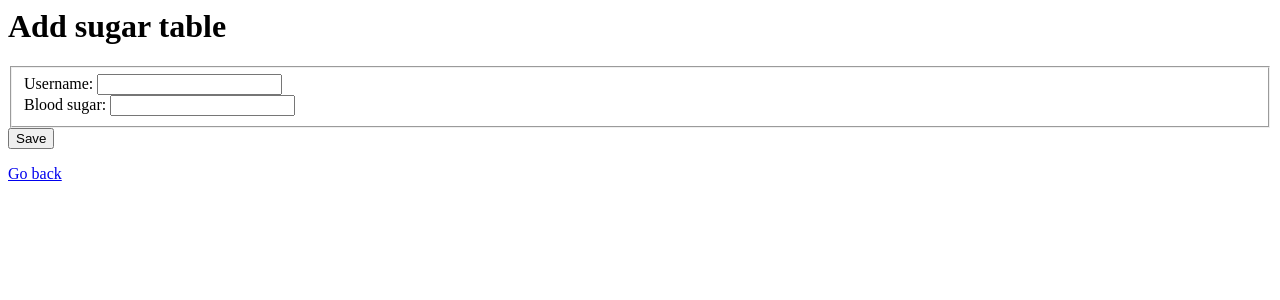
After one commit to jenkinjk/Walter, a Django app: a page that uses Walter/web_frontend/templates/walter/insert.html in a window 1280 px wide. The commit adds this page. Shown: the top 300 px of the page. Run offline with Django 3.2, Linux system fonts and the light colour scheme.

Commit message:
Added an insert page

```diff
--- a/Walter/Walter/urls.py
+++ b/Walter/Walter/urls.py
@@ -18,5 +18,5 @@ from django.contrib import admin
 
 urlpatterns = [
     url(r'^admin/', admin.site.urls),
-    url(r'^$', include('web_frontend.urls'))
+    url(r'^polls/', include('web_frontend.urls'))
 ]
--- a/Walter/web_frontend/templates/walter/index.html
+++ b/Walter/web_frontend/templates/walter/index.html
@@ -1,3 +1,3 @@
-<button>Name</button>
+<a href='insert'>Add a new reading</a> <br>
 
-<button>Sugar</button>
+<a href='history'>View blood sugar history</a>
--- /dev/null
+++ b/Walter/web_frontend/templates/walter/insert.html
@@ -0,0 +1,30 @@
+{{ added_message }}
+<div id="content" class="colM">
+  <h1>Add sugar table</h1>
+  <div id="content-main">
+    <form enctype="multipart/form-data" action="" method="post" id="sugartable_form" novalidate="">
+      <input type="hidden" name="csrfmiddlewaretoken" value="LwlXIJc2KTqa5EW8zLc7JBFR2TQdFj82">
+      <div>
+        <fieldset class="module aligned ">
+          <div class="form-row field-username">
+            <div>
+              <label class="required" for="id_username">Username:</label>
+              <input class="vTextField" id="id_username" maxlength="40" name="username" type="text">
+            </div>
+          </div>
+          <div class="form-row field-blood_sugar">
+            <div>
+              <label class="required" for="id_blood_sugar">Blood sugar:</label>
+              <input id="id_blood_sugar" name="blood_sugar" step="0.01" type="number">
+            </div>
+          </div>
+        </fieldset>
+        <div class="submit-row">
+          <input type="submit" value="Save" class="default" name="_save">
+        </div>
+      </div>
+    </form>
+  </div>
+</div>
+
+<a href='..'>Go back</a>
--- a/Walter/web_frontend/urls.py
+++ b/Walter/web_frontend/urls.py
@@ -3,5 +3,7 @@ from django.conf.urls import url
 from . import views
 
 urlpatterns = [
-    url(r'^$', views.index, name='index')
+    url(r'^$', views.index, name='index'),
+    url(r'^history/', views.history, name='history'),
+    url(r'^insert/', views.insert, name='insert')
 ]
--- a/Walter/web_frontend/views.py
+++ b/Walter/web_frontend/views.py
@@ -7,3 +7,17 @@ def index(request):
     template = loader.get_template('walter/index.html')
     context = {}
     return HttpResponse(template.render(context, request))
+
+def history(request):
+    return HttpResponse('here is your history')
+
+def insert(request):
+    context = {}
+    if request.method == 'POST':
+        # do stuff
+        context = {
+            'added_message': "I added you to the database (promise)"
+        }
+
+
+    return render(request, 'walter/insert.html', context)
```
